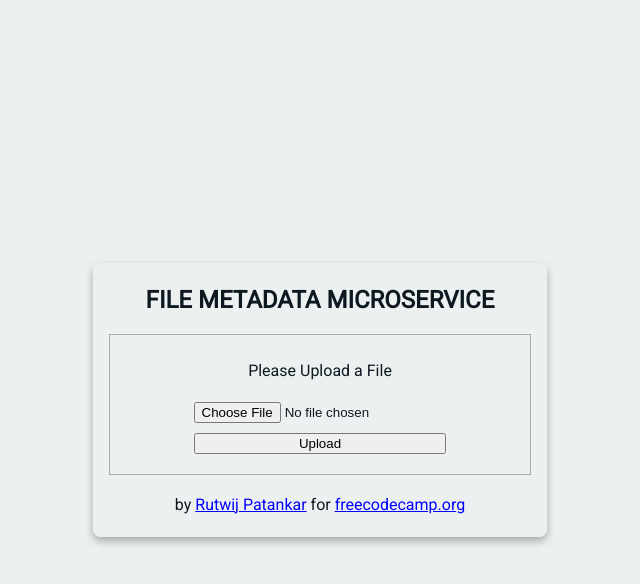
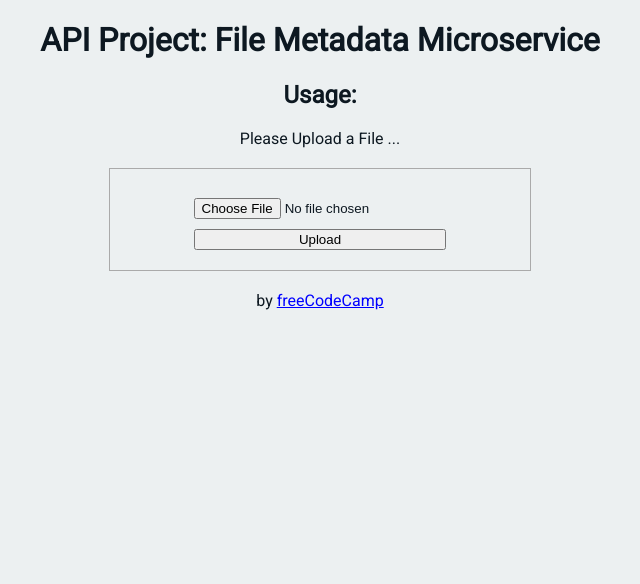
Before and after one commit to SoftwareDeveloperGit/File-Metadata-Microservice, a website: page views/index.html in a window 1280 px wide. Shown: the whole page, without its empty margins (320-960 px from the left). Drawn offline with Linux system fonts and the light colour scheme.

Commit message:
Update index.html

```diff
--- a/views/index.html
+++ b/views/index.html
@@ -1,45 +1,34 @@
 <!DOCTYPE html>
 
   <html>
-
     <head>
-
         <title>File Metadata</title>
-    <link rel="shortcut icon" href="https://cdn.hyperdev.com/us-east-1%3A52a203ff-088b-420f-81be-45bf559d01b1%2Ffavicon.ico" type="image/x-icon"/>
+        <link rel="shortcut icon" href="https://cdn.freecodecamp.org/universal/favicons/favicon-32x32.png" type="image/x-icon"/>
         <link href="https://fonts.googleapis.com/css?family=Roboto" rel="stylesheet" type="text/css">
         <link href="/public/style.css" rel="stylesheet" type="text/css">
-
     </head>
 
     <body>
+        <div class="container">
+          <h1>API Project: File Metadata Microservice</h1>
 
-  <div class="card-container">
-
-    <div class="main-container">
-
-      <div class="container">
-        <h2>FILE METADATA MICROSERVICE</h2>
-
+          <h2>Usage:</h2>
+          <p>
+            Please Upload a File ...
+          </p>
           <div class="view">
-          <p>Please Upload a File</p>
-          <h4 id="output"></h4>
+            <h3 id="output"></h3>
             <form enctype="multipart/form-data" method="POST" action="/api/fileanalyse">
               <input id="inputfield" type="file" name="upfile">
               <input id="button" type="submit" value="Upload">
             </form>
           </div>
-
         </div>
-
         <div class="footer">
-        <p>by <a href="#">Rutwij Patankar</a> for <a href="https://www.freecodecamp.org/learn/back-end-development-and-apis" target="_blank">freecodecamp.org</a></p>
+          <p>
+            by
+            <a href="http://www.freecodecamp.com">freeCodeCamp</a>
+          </p>
         </div>
-
-    </div>
-
-  </div>
-
-
     </body>
-
   </html>
```
Lines whose indentation alone changed are shown as unchanged.
